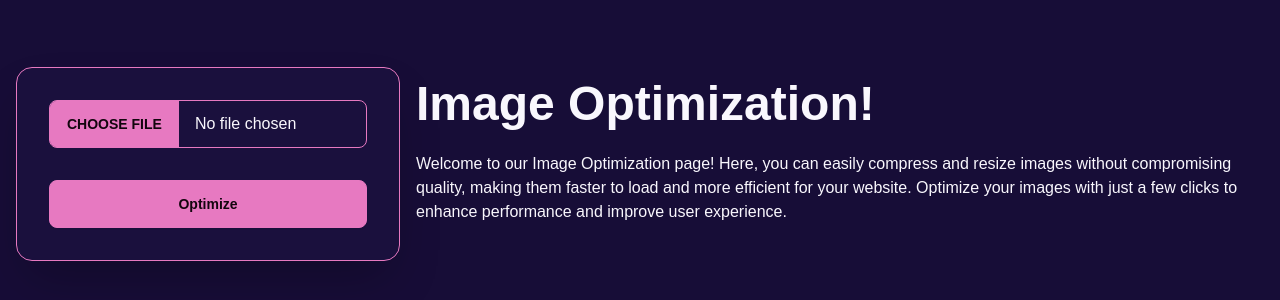
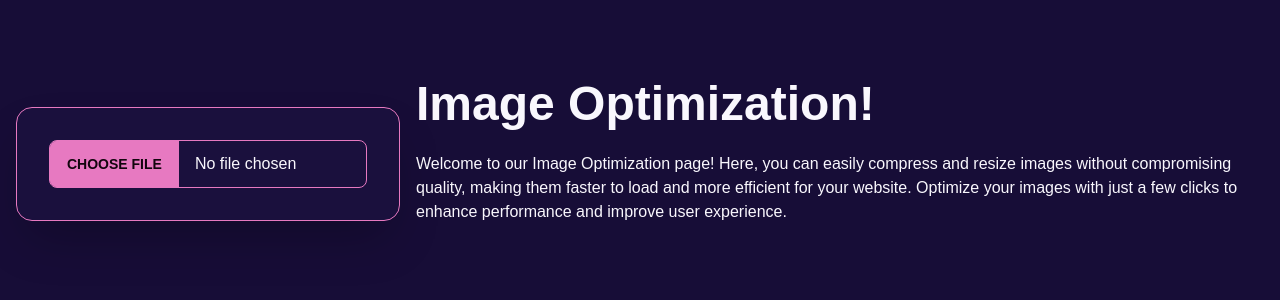
Before and after one commit to afnanhussain2002/making-chip, a Next.js app: page /image-opt in a window 1280 px wide. Shown: the part 236-536 px from the top of the page. Built offline with nearby package versions, Linux system fonts and the light colour scheme.

Commit message:
hide optimize button code

```diff
--- a/src/app/(app)/image-opt/page.tsx
+++ b/src/app/(app)/image-opt/page.tsx
@@ -80,9 +80,9 @@ function ImageOptimize() {
               className="file-input file-input-bordered file-input-primary w-full max-w-xs"
               onChange={handleFileUpload}
             />
-            <div className="form-control mt-6">
+            {/* <div className="form-control mt-6">
               <button className="btn btn-primary">Optimize</button>
-            </div>
+            </div> */}
           </form>
           }
         </div>
```
